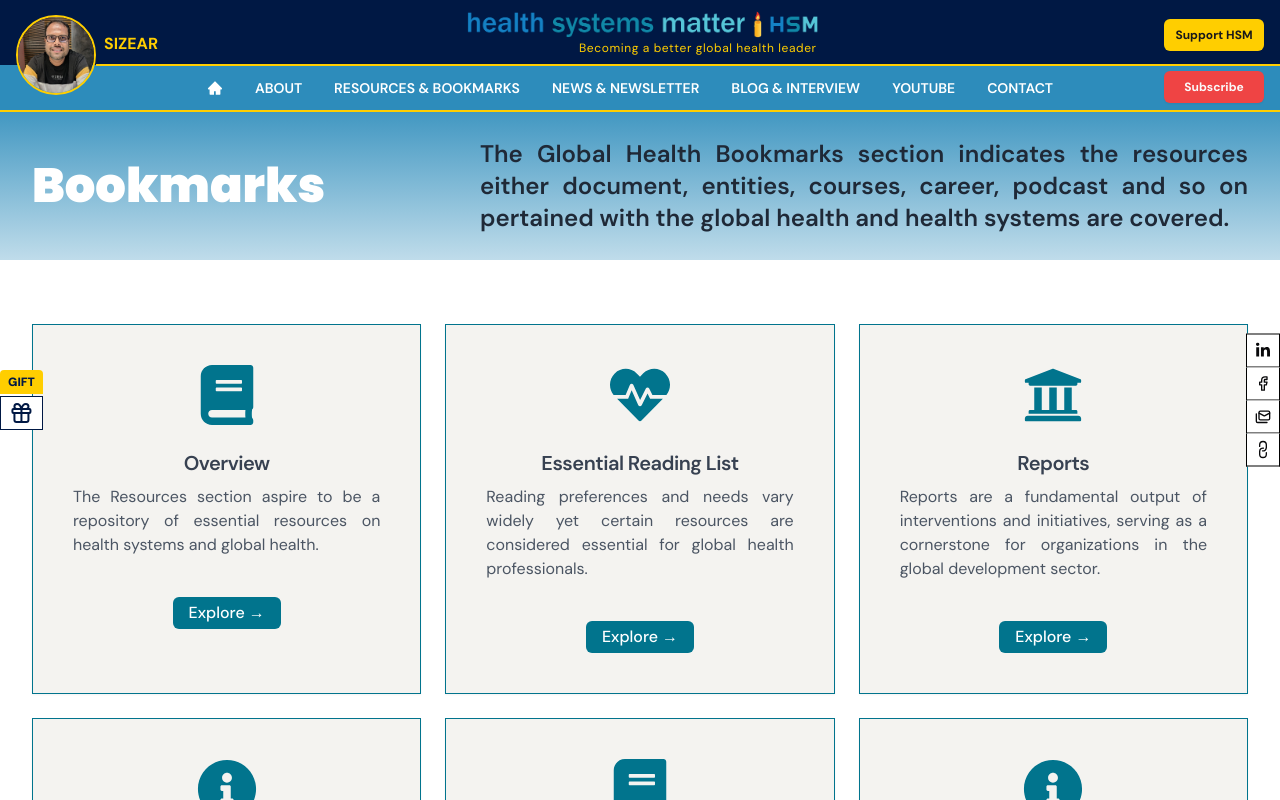
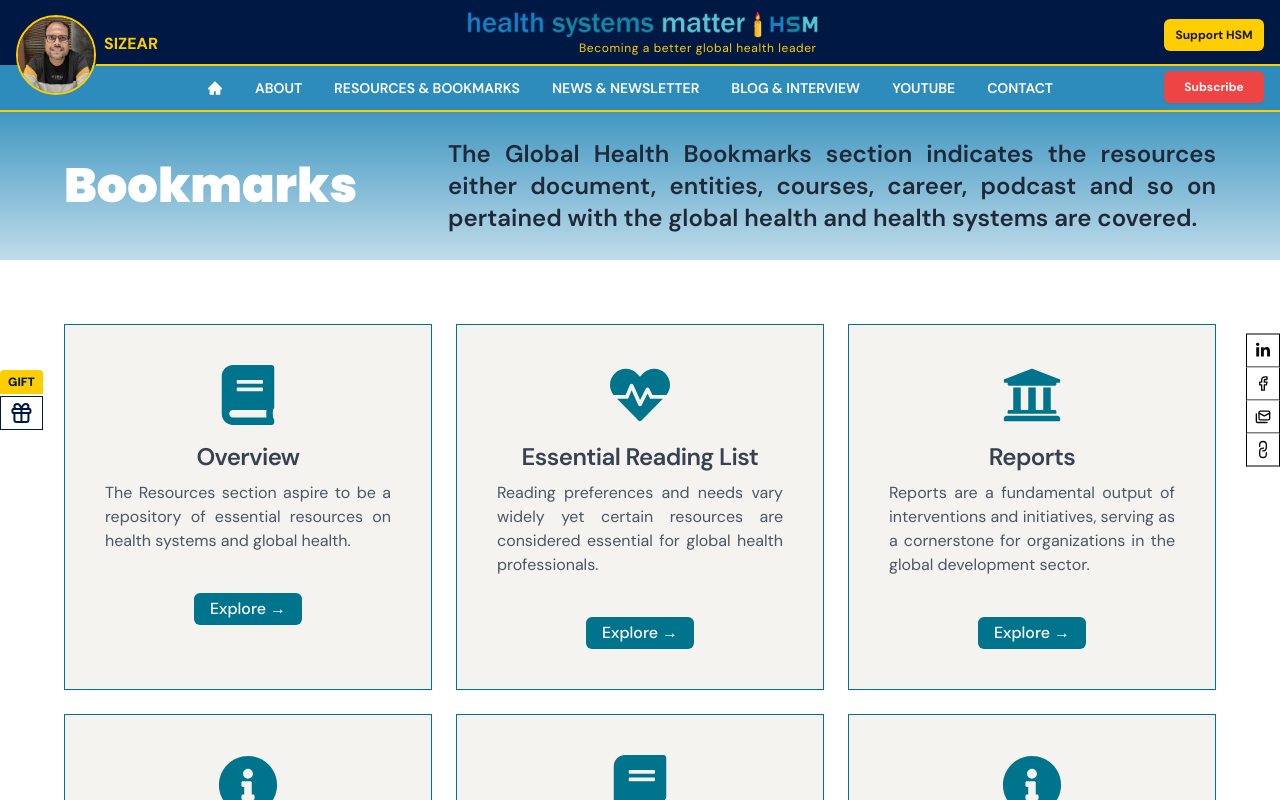
Before and after one commit to mehrabhossain1/hsm, a Next.js app: page /bookmarks in a window 1280 px wide. Shown: the top 800 px of the page. Built offline with nearby package versions, Linux system fonts and the light colour scheme.

Commit message:
fix: BookmarksPage padding margin

```diff
--- a/app/bookmarks/page.tsx
+++ b/app/bookmarks/page.tsx
@@ -98,7 +98,7 @@ const BookmarksPage = () => {
     <div>
       {/* Page Title Section */}
       <div className="relative w-full h-[150px] border-t-2 border-[#FFCE00]">
-        <div className="absolute inset-0 bg-gradient-to-b from-[#2D8CBB]/90 to-[#2D8CBB]/30 flex items-center">
+        <div className="absolute inset-0 bg-gradient-to-b from-[#2D8CBB]/90  px-8 to-[#2D8CBB]/30 flex items-center">
           <div className="max-w-screen-xl mx-auto flex justify-between items-center w-full px-8 flex-wrap gap-6">
             <h1 className="text-5xl font-[1000] text-white">Bookmarks</h1>
             <p className="text-2xl max-w-3xl text-gray-800 font-semibold my-8 text-justify w-full md:w-auto">
@@ -111,7 +111,7 @@ const BookmarksPage = () => {
       </div>
 
       {/* Content */}
-      <div className="max-w-screen-xl mx-auto py-16 px-8 grid grid-cols-1 gap-6 sm:grid-cols-2 lg:grid-cols-3">
+      <div className="max-w-screen-xl mx-auto py-16 px-16 grid grid-cols-1 gap-6 sm:grid-cols-2 lg:grid-cols-3">
         {bookmarksData.map((bookmark, index) => (
           <motion.div
             key={index}
--- a/components/ui/BookMarksSectionCard.tsx
+++ b/components/ui/BookMarksSectionCard.tsx
@@ -23,20 +23,20 @@ const BookMarksSectionCard: React.FC<BookMarksSectionCardProps> = ({
   Icon,
 }) => {
   return (
-    <Card className="border border-[#01748D] hover:border-[#F18A00] h-full hover:bg-white p-4 transition-transform transform rounded-none shadow-sm bg-[#F4F3F0] hover:shadow-md ">
+    <Card className="border w-full border-[#01748D] hover:border-[#F18A00] h-full hover:bg-white p-4 transition-transform transform rounded-none shadow-sm bg-[#F4F3F0] hover:shadow-md ">
       <CardHeader className="flex flex-col items-center justify-center space-y-2">
         {/* Icon at the top, smaller size */}
-        <Icon className="text-6xl text-[#01748D] mb-4" />
+        <Icon className="text-6xl text-[#01748D] mb-2" />
 
         {/* Title */}
-        <CardTitle className="text-xl font-semibold mb-2 text-center text-gray-700 underline-offset-4 hover:decoration-[#F18A00]">
+        <CardTitle className="text-2xl font-semibold mb-2 text-center text-gray-700 underline-offset-4 hover:decoration-[#F18A00]">
           <Link href={href} className="hover:underline ">
             {title}
           </Link>
         </CardTitle>
 
         {/* Description */}
-        <CardDescription className="mt-1 text-base line-clamp-4 text-justify text-gray-600 ">
+        <CardDescription className="mt-2 text-base line-clamp-4 text-justify text-gray-600 ">
           {description}
         </CardDescription>
       </CardHeader>
```
